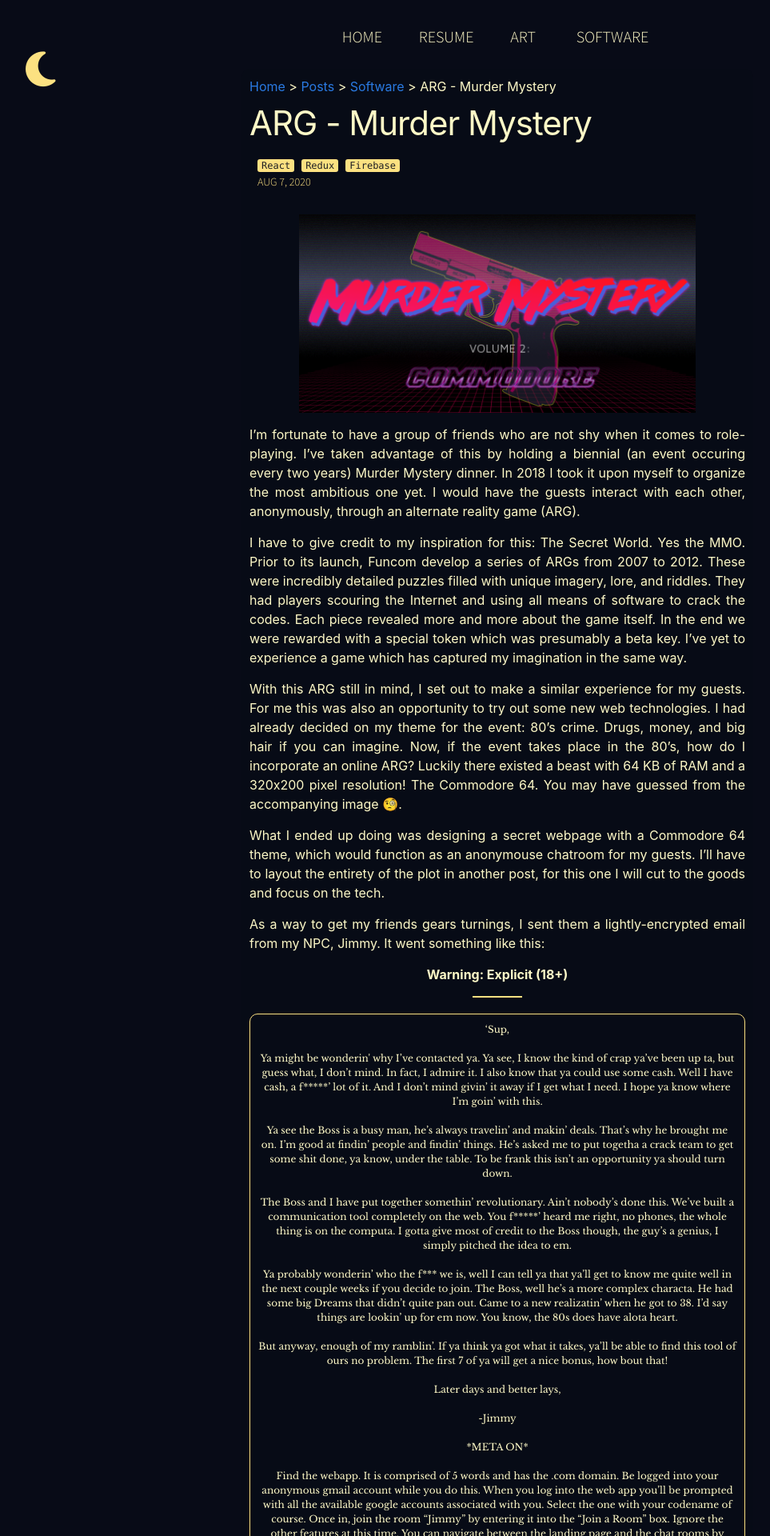
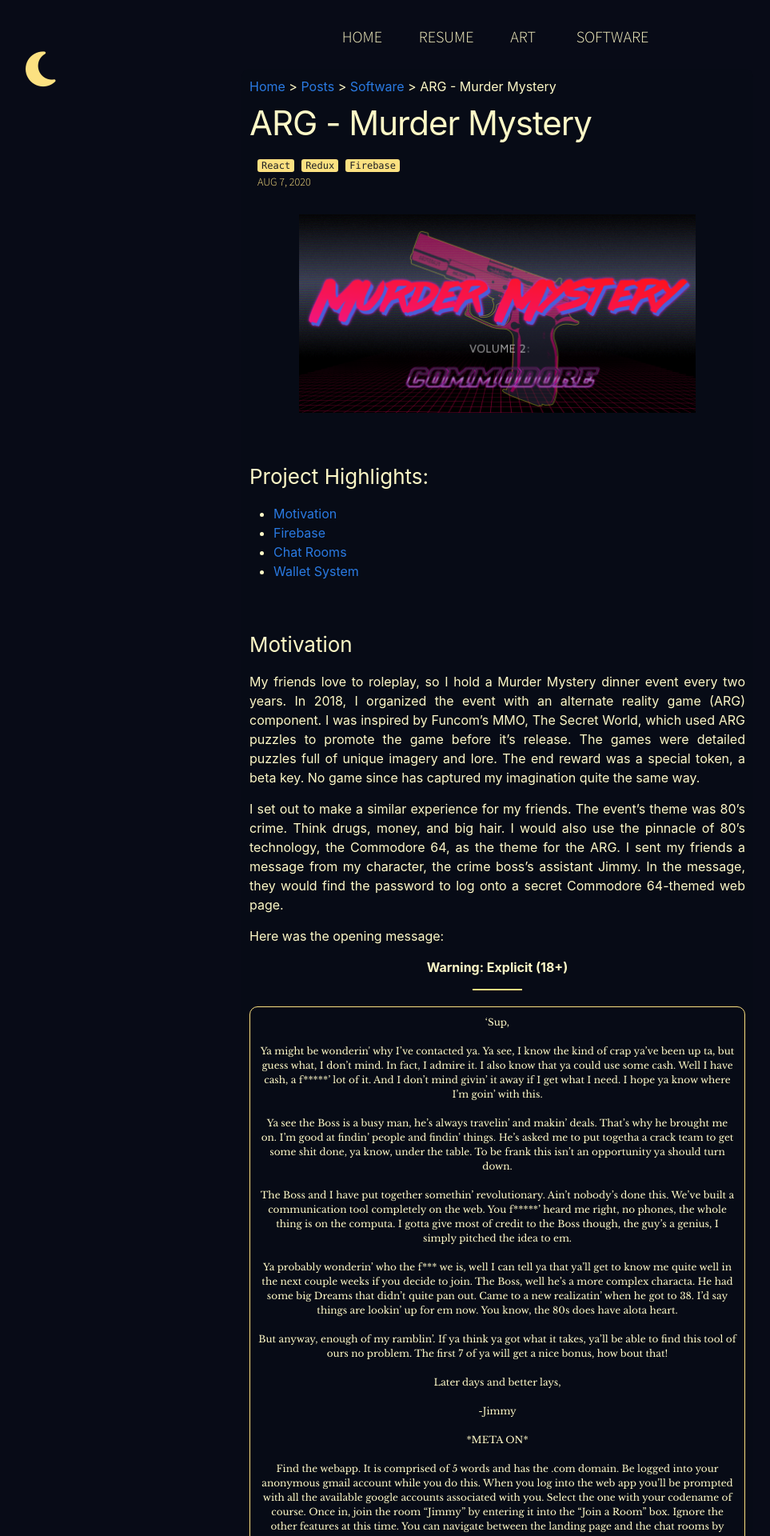
Before and after one commit to RudyLang/RudyLang.github.io, a Jekyll site: the page built from Posts/Software/_posts/2020-08-07-ARG Murder-Mystery.markdown, in a window 1280 px wide. Shown: the top 1920 px of the page at 80% size, without its empty margins (18-981 px from the left). Built offline with Jekyll 4.4.1, drawn with Linux system fonts in a browser that asks for light colours; nearby versions of some CDN libraries; some web fonts are replaced; some of the changed text lies outside the part shown.

Commit message:
Added anchors and scroll to top feature.

```diff
--- a/Posts/Software/_posts/2020-08-07-ARG Murder-Mystery.markdown
+++ b/Posts/Software/_posts/2020-08-07-ARG Murder-Mystery.markdown
@@ -11,15 +11,19 @@
 
 <img src="/post_images/mmcommodore.png">
 
-I'm fortunate to have a group of friends who are not shy when it comes to role-playing. I've taken advantage of this by holding a biennial (an event occuring every two years) Murder Mystery dinner. In 2018 I took it upon myself to organize the most ambitious one yet. I would have the guests interact with each other, anonymously, through an alternate reality game (ARG).
+### Project Highlights:
+* [Motivation](#ARG-Motivation)
+* [Firebase](#ARG-Firebase)
+* [Chat Rooms](#ARG-Chat)
+* [Wallet System](#ARG-Wallet)
 
-I have to give credit to my inspiration for this: The Secret World. Yes the MMO. Prior to its launch, Funcom develop a series of ARGs from 2007 to 2012. These were incredibly detailed puzzles filled with unique imagery, lore, and riddles. They had players scouring the Internet and using all means of software to crack the codes. Each piece revealed more and more about the game itself. In the end we were rewarded with a special token which was presumably a beta key. I've yet to experience a game which has captured my imagination in the same way.
+### <a id="ARG-Motivation"></a> Motivation
+My friends love to roleplay, so I hold a Murder Mystery dinner event every two years. In 2018, I organized the event with an alternate reality game (ARG) component. I was inspired by Funcom's MMO, The Secret World, which used ARG puzzles to promote the game before it's release. The games were detailed puzzles full of unique imagery and lore. The end reward was a special token, a beta key. No game since has captured my imagination quite the same way.
 
-With this ARG still in mind, I set out to make a similar experience for my guests. For me this was also an opportunity to try out some new web technologies. I had already decided on my theme for the event: 80's crime. Drugs, money, and big hair if you can imagine. Now, if the event takes place in the 80's, how do I incorporate an online ARG? Luckily there existed a beast with 64 KB of RAM and a 320x200 pixel resolution! The Commodore 64. You may have guessed from the accompanying image 🧐.
+I set out to make a similar experience for my friends. The event's theme was 80's crime. Think drugs, money, and big hair. I would also use the pinnacle of 80's technology, the Commodore 64, as the theme for the ARG. I sent my friends a message from my character, the crime boss's assistant Jimmy. In the message, they would find the password to log onto a secret Commodore 64-themed web page.
 
-What I ended up doing was designing a secret webpage with a Commodore 64 theme, which would function as an anonymouse chatroom for my guests. I'll have to layout the entirety of the plot in another post, for this one I will cut to the goods and focus on the tech.
+Here was the opening message:
 
-As a way to get my friends gears turnings, I sent them a lightly-encrypted email from my NPC, Jimmy. It went something like this:
 
 
 <p style="text-align: center;"><b>Warning: Explicit (18+)</b></p>
@@ -47,21 +51,20 @@
 Once in, join the room “Jimmy” by entering it into the “Join a Room” box. Ignore the other features at this time. You can navigate between the landing page and the chat rooms by clicking “Commodore” in the top left.<br>
 </p>
 
-You should take a minute and see if you can find the 3 clues 😉 (hover over the box below to reveal the answers!)
-
+There are three clues in the message. You can hover over the box below to reveal them!
 
 <div class="spoiler"><span>Dreams, 38, heart</span></div>
 <br>
 
-These clues were intended to lead my guests to the song "These Dreams" by Heart, released in 1985 — a great hit in my opinion!
-From here they would need to disect the song and figure out how the "38" fits in. If one was to count the lyrics line by line down to 38, they would read "The sweetest song is silence." Entering the url <a href="www.thesweetestsongissilence.com">thesweetestsongissilence.com</a> took them to this landing page:
+The password was the 38th line from the song "These Dreams: by Heart, released in 1985. The URL for the website was the lyric "[thesweetestsongissilence.com](thesweetestsongissilence.com)". This was the landing page:
 
 
 <img src="/post_images/thesweetestsongissilence.PNG">
 
 
-I chose to work with Firebase because it offered a lightweight and ready-to-launch solution for a simple web app like this. Being a Google product it offered easy sign-in integration for my users, given that they were required to use gmail accounts. All I had to do was enable that provider and authorize my domain.
-I redirect my users to a Google sign-in portal, and once verified, I pass the returned token (along with their user ID) to firebase via json. After joining, Firebase adds them to a list of authenticated users, which is then referenced by the app to determine access privileges. Here's a few code snapshots:
+### <a id="ARG-Firebase"></a> Firebase
+
+I chose to work with Firebase because it offered a lightweight and ready-to-launch solution for a simple web app like this. As a Google product, it offered easy sign-in integration for my users, who used Gmail accounts. All I had to do was enable that provider and authorize my domain. I redirect my users to a Google sign-in portal, and once verified, I pass the returned token (along with their user ID) to Firebase via JSON. After joining, Firebase adds them to a list of authenticated users, which the app references to determine access privileges. Here are a few code snapshots:
 
 <div class="article-code">
 <pre>
@@ -149,20 +152,24 @@
 </pre>
 </div>
 
-Below is what the landing page ended up looking like. Reminder that this was purposely made to look retro (Commordore 64!); but, I will admit that some of the formatting was rushed to meet my deadline. In other words its not exactly as flexible as I'd like. The left column shows the rooms that the user is part of, as well as its respective message count. The four boxes in the middle are fairly literal. The wallet in the top right corner displays the user's cash amount, which actually played a huge role throughout the game!
+After log-in, my users were greeted with this retro Commodore 64-like page. I rushed the formatting a bit to make it in time for the event, but I'm pleased with the results. The left column shows the chat rooms the user has joined, and the top right corner is the user's wallet. The four boxes in the middle are literal.
+
 
 <img src="/post_images/commodorechat.PNG">
 
+<br>
+Let's break down each section:
 
-Let's break down each section:
-### Chat Rooms
+### <a id="ARG-Chat"></a> Chat Rooms
 
-My idea with the chat rooms is that I could create two avenues for plot development throughout the game. In one manner, I would roleplay one of the NPCs and provide clues not only to the ARG, but to events for the dinner itself! The players' would have to engage with me through these rooms in order to progress in the game. I did not have enough time to set up a proper "password" system for rooms, so instead users' would need to figure out the name of the next room. I would reward the first few entrants a cash amount as motivation. The avenue of development would be facilitated with private chat rooms that could be created between users. Users could use these rooms to trade secrets, form alliances, and backstand. And they did! Here's a snap shot of one of the rooms (the final room actually):
+The chat room provided the first avenue for plot development. The second opportunity would be the in-person dinner held a few weeks later. I would roleplay Jimmy in both contexts. The players could engage with me, or each other, in both as well.
+In order to access the chat rooms, the users had to figure out the name of the room. The first few users to get it right got a cash award in-game. Once in the room, users could trade secrets, form alliances and backstab each other, and they did! Here's a snapshot of the final room:
+
 
 <p style="text-align: center;"><b>Warning: Explicit (18+)</b></p>
 <img src="/post_images/commodorejimmy.PNG">
 
-Every chat room was stored as an entry inside a realtime Firebase database, which allowed for a quick and easy way to sync and retrieve data. Each room had three properties: messages, name, and people. Name was simply the name of the room, while messages and people held information such as usernames, message content, sender, date and time. The structure was like this:
+Every chat room was stored as an entry inside a real-time Firebase database, which allowed for a quick and easy way to sync and retrieve data. Each room had three properties: messages, name, and people. Name was simply the name of the room, while messages and people held information such as usernames, message content, sender, date and time. This was the structure:
 
 <div class="article-code">
 <pre>
@@ -186,7 +193,8 @@
 </pre>
 </div>
 
-Private rooms could be accessed by selecting that user's name from a drop down menu. I had to be a little but creative with this because if the room were to be named after the user (an exact match), anyone could access that room if they wished. This was definitely a massive flaw in my design, but I came up with a decent bandaid to fix it. All I did was appened the user's codename with 5 unique alphanumeric characters:
+
+I could access the user's private room by selecting their name from a drop-down menu. Although, it couldn't be an exact match for their name or anyone could access the room. This was a flaw in my design, but I added five unique alphanumeric characters to each name to solve the problem.
 
 <div class="article-code">
 <pre>
@@ -214,11 +222,11 @@
 </pre>
 </div>
 
-What could have I improved on? The "Leave Room" button was decieving, it was designed to actually remove the user from the room, so that they no longer received updates for it. My users however, assumed it worked more like a back button. So they were constantly having to search for and re-join the room. I could alleviate this by designing a more obvious "Return Home" button, or perhaps using a tooltip.
+I also could have improved on the "leave room" button. The users assumed it worked like a back button, but it was actually designed to remove them from the room entirely. So, they had to search for and rejoin the room when they used it. I could have designed a "return home button" or used a tooltip to fix this.
 
-### Wallet System
+### <a id="ARG-Wallet"></a> Wallet System
 
-Another endeavour I took on was the creation of a wallet system. Like I mentioned before, money was a huge part of this game. It was to be used to negotiate, buy intel, and win prizes. I had to come up with a way for my users to make trasactions in a meaningful way.
+Money was a huge part of the game. Users could buy intel, negotiate and win prizes with it. So, they had to be able to make meaningful transactions.
 
 Customer Requirements:
 * Check balance
@@ -230,13 +238,12 @@
 * Track balance
 * Display balance
 * Send money
-    * Calculate if possible (can't send money you don't have)
+    * Calculate if it's possible to send money (so users can't send money they don't have)
 * Receive money
-    * Update total
+    * Update money
 
-The first step was to assign each registered user a "wallet" property. This was simply a field of integer value within our realtime database.
-By design, I set each users' initial balance to 500.
-I would then track any changes to wallet using a store which I called "bank." I created basic actions for the store such as initialization and balance return. The less basic algorithm was my "send money" function, which needed to get both the sender and receiver IDs, subtract and add their balances respectively, and then update both wallets.<br>
+First, I assigned each user a "wallet" property. This wallet was simply a field of integer value within the real-time database. By design, I set each users' initial balance to 500. I would then track any changes to wallet using a store that I called "bank." I created basic actions for the store, such as initialization and balance return. I also added a "send money" function, which needed to get both the sender and receiver IDs, subtract and add their balances respectively, and then update both wallets.
+
 I set it up like this:
 
 <div class="article-code">
@@ -283,10 +290,10 @@
 </pre>
 </div>
 
-In general, it was a fairly simple design. However, it achieved everything I needed for the event. How could I improve the system? It would have been nice to provide the user with a warning/confirmation if they were about to send cash. This way they could avoid mistakenly sending the wrong amount. I think part of this could have been handled purely using a confirm() method. And then I would go one step ahead and retrieving the user's balance, calculatin the difference in realtime.
+This reasonably simple design achieved everything I needed for the event. Although, I did see a few ways I could improve the project. It would have been nice to provide the user with a warning/confirmation if they were about to send cash. This way, they could avoid mistakenly sending the wrong amount. I could have handled part of this using a confirm() method. And then, I would go one step ahead and retrieve the user's balance, calculating the difference in real-time.
 
 <br>
-So that's all I wanted to share regarding my little ARG project! I hope you found the read interesting, perhaps even inspiring? I'll certainly make a post later and discuss the actual plot along with the dinner's event. Stay tuned!
+The ARG portion of the event was a success. All 14 people participated, chatted in several rooms and made several transactions. In a the later post, I'll discuss the actual plot and the in-person event!
 
 Cheers,
 
--- a/_layouts/default.html
+++ b/_layouts/default.html
@@ -10,6 +10,8 @@
     </div>
 
     {%- include header.html -%}
+
+    <a id="backToTop"></a>
 
     <main class="page-content" aria-label="Content">
       <div class="content-wrapper">
--- a/assets/css/style.scss
+++ b/assets/css/style.scss
@@ -9,6 +9,10 @@
 @import url('https://fonts.googleapis.com/css2?family=Contrail+One&display=swap');
 @import url('https://fonts.googleapis.com/css2?family=Libre+Baskerville:ital@0;1&display=swap');
 @import url('https://fonts.googleapis.com/css2?family=Source+Sans+Pro:ital,wght@0,300;0,400;1,300&display=swap');
+
+html {
+  scroll-behavior: smooth;
+}
 
 body {
   background-color: #080b17;
@@ -860,6 +864,43 @@
   color: black;
 }
 
+#backToTop {
+  display: inline-block;
+  background-color: #FF9800;
+  width: 50px;
+  height: 50px;
+  text-align: center;
+  border-radius: 4px;
+  position: fixed;
+  bottom: 30px;
+  right: 30px;
+  transition: background-color .3s,
+    opacity .5s, visibility .5s;
+  opacity: 0;
+  visibility: hidden;
+  z-index: 1000;
+}
+#backToTop::after {
+  content: "\f077";
+  font-family: FontAwesome;
+  font-weight: normal;
+  font-style: normal;
+  font-size: 2em;
+  line-height: 50px;
+  color: #fff;
+}
+#backToTop:hover {
+  cursor: pointer;
+  background-color: #333;
+}
+#backToTop:active {
+  background-color: #555;
+}
+#backToTop.show {
+  opacity: 1;
+  visibility: visible;
+}
+
 /************************************************************************************************/
 
 /******************************************** Resume ********************************************/
```
Also changed, not shown: other parts of _layouts/default.html (+18 -0 lines).
